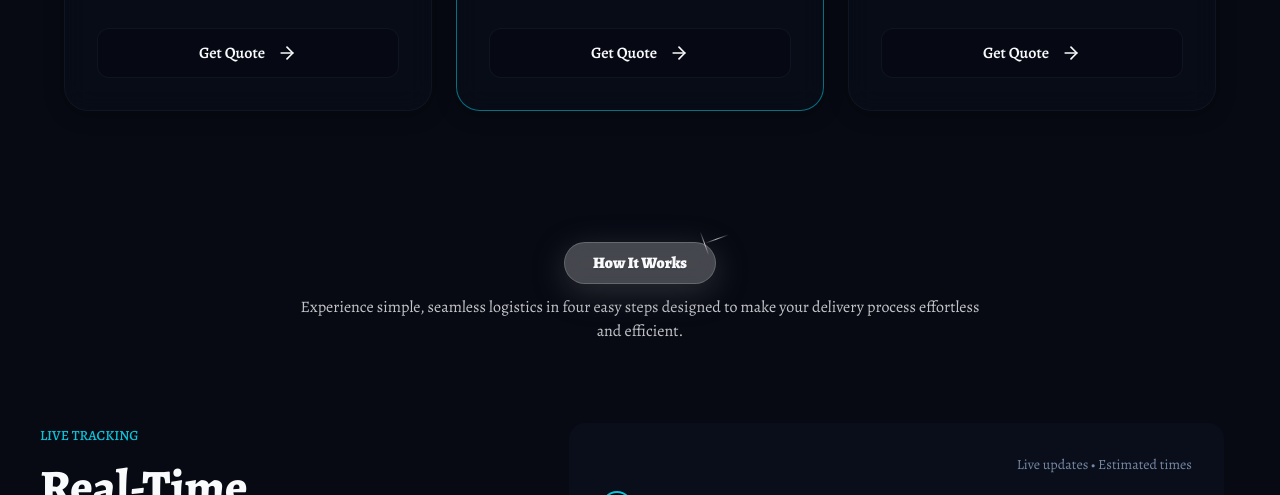
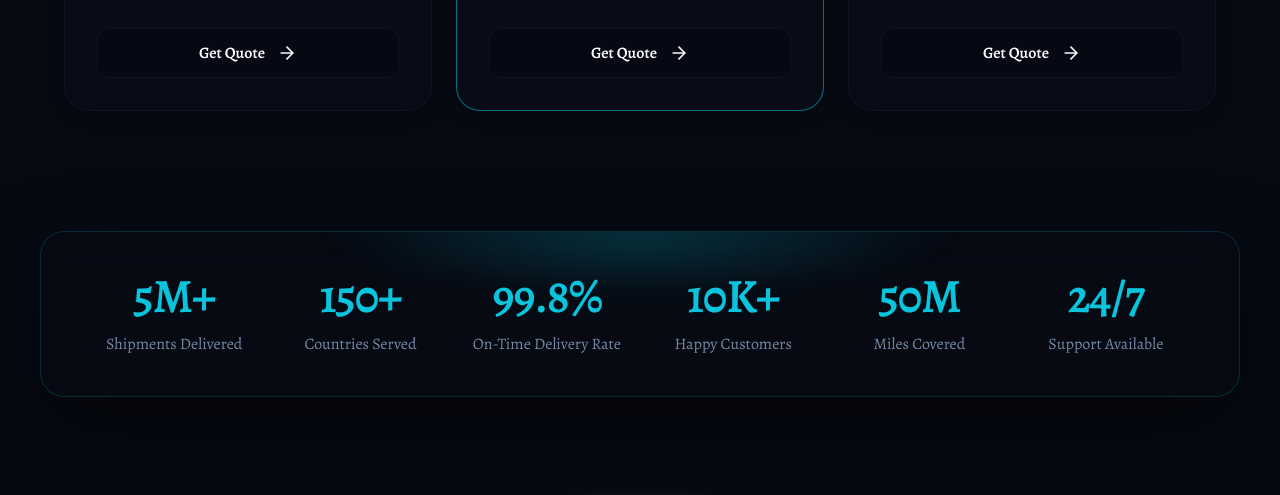
Before and after one commit to TechProoo/digitalDelivery, a React (Vite) app: page / in a window 1280 px wide. Shown: the part 4180-4675 px from the top of the page. Built offline with nearby package versions, Linux system fonts and the light colour scheme; no server answers.

Commit message:
Add stats strip section

```diff
--- a/src/Pages/Home.tsx
+++ b/src/Pages/Home.tsx
@@ -9,6 +9,7 @@ import TrustedBy from "../components/home/TrustedBy";
 import SolutionsSection from "../components/home/SolutionsSection";
 import FeaturesSection from "../components/home/FeaturesSection";
 import ProcessSection from "../components/home/ProcessSection";
+import StatsStrip from "../components/home/StatsStrip";
 import { Clock, Mail, MapPin, Phone } from "lucide-react";
 import { useState } from "react";
 
@@ -53,6 +54,7 @@ const Home = () => {
       <FeaturesSection />
       <ProcessSection />
       <ServicesComponent />
+      <StatsStrip />
       <HowItWorksComponents />
       <TrackPackage />
       <main className="mx-auto grid gap-8 lg:grid-cols-3 max-w-6xl">
--- /dev/null
+++ b/src/components/home/StatsStrip.tsx
@@ -0,0 +1,57 @@
+type Stat = {
+  value: string;
+  label: string;
+};
+
+export default function StatsStrip() {
+  const stats: Stat[] = [
+    { value: "5M+", label: "Shipments Delivered" },
+    { value: "150+", label: "Countries Served" },
+    { value: "99.8%", label: "On-Time Delivery Rate" },
+    { value: "10K+", label: "Happy Customers" },
+    { value: "50M", label: "Miles Covered" },
+    { value: "24/7", label: "Support Available" },
+  ];
+
+  return (
+    <section className="px-4 sm:px-6 lg:px-10">
+      <div className="mx-auto max-w-7xl py-10 sm:py-12">
+        <div
+          className="relative overflow-hidden rounded-3xl"
+          style={{
+            background: "linear-gradient(180deg, hsl(var(--background) / 0.30), hsl(var(--background) / 0.65))",
+            border: "1px solid hsl(var(--primary) / 0.18)",
+            boxShadow: "0 30px 80px rgba(0,0,0,0.55)",
+            backdropFilter: "blur(18px)",
+          }}
+        >
+          <div
+            className="pointer-events-none absolute -top-24 left-1/2 h-48 -translate-x-1/2"
+            style={{
+              width: 900,
+              background:
+                "radial-gradient(closest-side, hsl(var(--primary) / 0.22), transparent 70%)",
+              filter: "blur(12px)",
+            }}
+          />
+
+          <div className="relative grid grid-cols-2 gap-y-10 px-6 py-10 text-center sm:px-10 md:grid-cols-3 lg:grid-cols-6">
+            {stats.map((s) => (
+              <div key={s.label}>
+                <div
+                  className="text-4xl sm:text-5xl font-semibold tracking-tight"
+                  style={{ color: "var(--accent-teal)" }}
+                >
+                  {s.value}
+                </div>
+                <div className="mt-3" style={{ color: "var(--text-tertiary)" }}>
+                  {s.label}
+                </div>
+              </div>
+            ))}
+          </div>
+        </div>
+      </div>
+    </section>
+  );
+}
```
Also changed, not shown: src/components/home/FeaturesSection.tsx (+26 -7 lines), src/components/home/ProcessSection.tsx (+29 -11 lines).
